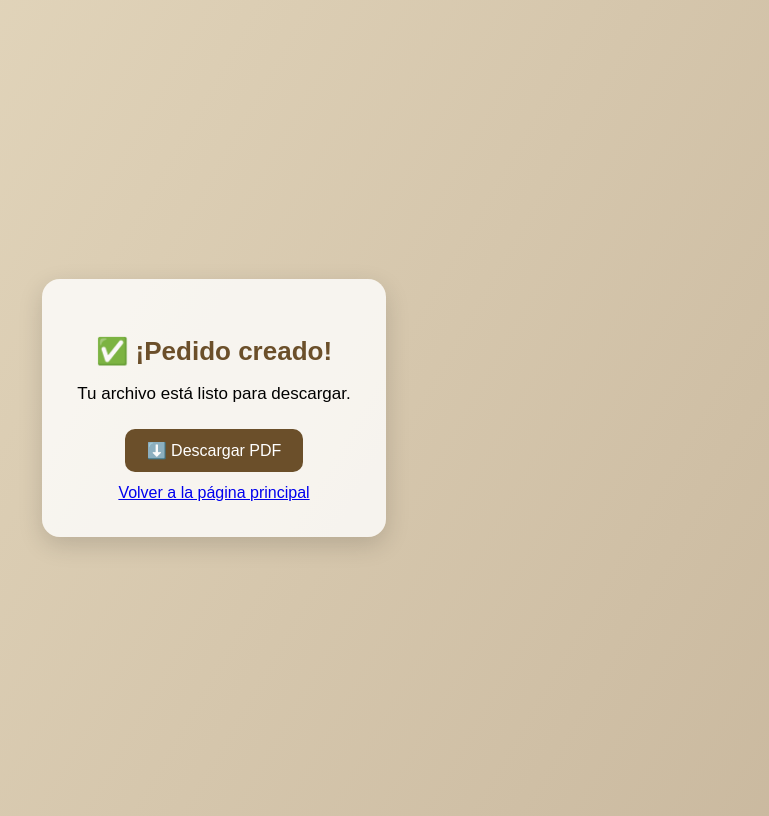
After one commit to dznmarkinfo/pedidosfotosmark, a Flask app: template templates/pedido_listo.html in a window 1280 px wide. The commit adds this page. Shown: the whole page, without its empty margins (426-1195 px from the left). Run offline with Flask 3, Linux system fonts and the light colour scheme; the template is opened without the code that fills it, so the values that code supplies are empty.

Commit message:
actualizacion estilo UI

```diff
--- a/server.py
+++ b/server.py
@@ -1,4 +1,5 @@
-from flask import Flask, render_template, request
+from flask import Flask, render_template, request, send_file
+from flask import send_from_directory
 from werkzeug.utils import secure_filename
 from reportlab.lib.pagesizes import A4
 from reportlab.pdfgen import canvas
@@ -8,6 +9,17 @@ import os
 app = Flask(__name__)
 app.config['UPLOAD_FOLDER'] = 'uploads'
 app.config['PDF_FOLDER'] = 'pedidos_generados'
+
+# ✅ Ruta para descargar el PDF
+@app.route('/descargar/<filename>')
+def descargar(filename):
+    return send_from_directory(
+        app.config['PDF_FOLDER'],
+        filename,
+        as_attachment=True
+    )
+
+# (el resto de tu código va acá... ejecutar PDF, formulario, etc)
 
 # Crea carpetas si no existen
 os.makedirs(app.config['UPLOAD_FOLDER'], exist_ok=True)
@@ -135,17 +147,17 @@ def enviar():
             if observaciones:
                 c.setFont("Helvetica-Oblique", 9)
                 c.drawString(1 * cm, hoja_h - 1.6 * cm, f"Obs: {observaciones[:90]}{'…' if len(observaciones)>90 else ''}")
-
     c.save()
 
-    return f"""
-    <h2>✅ Pedido recibido de {nombre}</h2>
-    <p>PDF generado en: <b>{pdf_path}</b></p>
-    <p>Cantidad declarada: {cantidad} | Papel: {papel}</p>
-    <a href="/">⬅ Volver</a>
-    """
+    # --- Construir rutas del PDF ---
+    filename = f"pedido_{nombre.replace(' ', '_')}.pdf"
+    pdf_path = os.path.join(app.config['PDF_FOLDER'], filename)
 
+    # --- Descargar PDF al usuario ---
+    return render_template(
+    'pedido_listo.html',
+    filename=filename
+)
 
 if __name__ == '__main__':
-    # Si Windows pregunta por firewall, permití acceso local.
     app.run(debug=True)
--- /dev/null
+++ b/templates/pedido_listo.html
@@ -0,0 +1,69 @@
+<!DOCTYPE html>
+<html lang="es">
+<head>
+<meta charset="UTF-8">
+<title>Pedido recibido ✅</title>
+<style>
+body {
+    background: linear-gradient(120deg, #e8dcc2, #c9b89e);
+    display: flex;
+    justify-content: center;
+    align-items: center;
+    height: 100vh;
+    font-family: "Poppins", sans-serif;
+}
+
+.card {
+    background: rgba(255,255,255,0.8);
+    padding: 35px;
+    border-radius: 18px;
+    box-shadow: 0 8px 25px rgba(0,0,0,0.15);
+    text-align: center;
+    max-width: 450px;
+}
+
+.card h2 {
+    font-size: 26px;
+    margin-bottom: 15px;
+    color: #6b4f2a;
+    font-weight: 600;
+}
+
+.card p {
+    font-size: 17px;
+    margin-bottom: 25px;
+}
+
+.btn {
+    display: inline-block;
+    padding: 12px 22px;
+    background: #6b4f2a;
+    color: white;
+    border-radius: 10px;
+    text-decoration: none;
+    font-size: 16px;
+}
+
+.btn:hover {
+    background: #87663c;
+}
+
+.back {
+    margin-top: 12px;
+    display: block;
+}
+</style>
+</head>
+<body>
+
+<div class="card">
+    <h2>✅ ¡Pedido creado!</h2>
+    <p>Tu archivo está listo para descargar.</p>
+
+    <a class="btn" href="/descargar/{{ filename }}">⬇️ Descargar PDF</a>
+
+    <a class="back" href="/">Volver a la página principal</a>
+</div>
+
+</body>
+</html>
```
Also changed, not shown: templates/index.html (+77 -145 lines), 4 other files.
